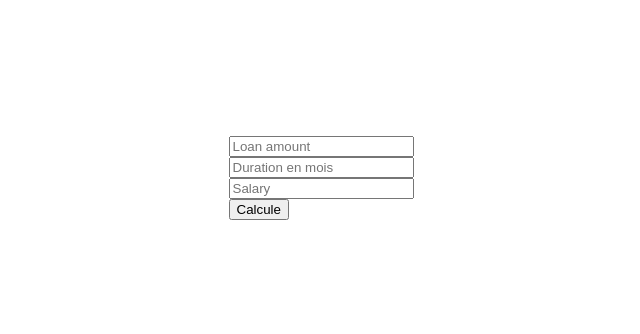
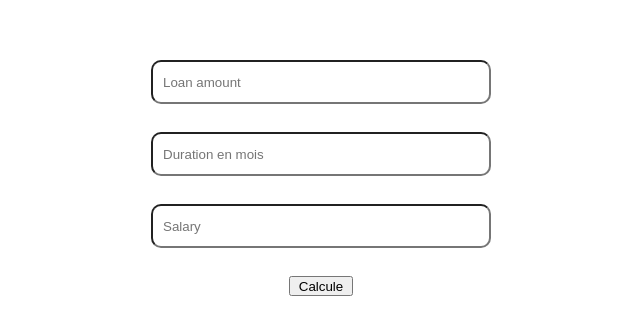
Before and after one commit to Wassim-RF/Mise-en-situation, a plain HTML site: page index.html in a window 1280 px wide. Shown: the part 230-564 px from the top of the page, without its empty margins (319-959 px from the left). Drawn offline with Linux system fonts and the light colour scheme.

Commit message:
Un petit de style

```diff
--- a/index.html
+++ b/index.html
@@ -6,14 +6,14 @@
     <title>Mise en situation</title>
 </head>
 <body style=" height: 100vh; display: flex; justify-content: center; align-items: center;">
-    <div>
-        <input type="number" id="loan_amount" placeholder="Loan amount">
+    <div style="display: flex; flex-direction: column; gap: 5px; width: 50%; justify-content: center; align-items: center;">
+        <input type="number" id="loan_amount" placeholder="Loan amount" style="width: 50%; height: 20px; padding: 10px; border-radius: 10px;">
         <br>
-        <input type="number" id="duration_in_months" placeholder="Duration en mois">
+        <input type="number" id="duration_in_months" placeholder="Duration en mois" style="width: 50%; height: 20px; padding: 10px; border-radius: 10px;">
         <br>
-        <input type="number" id="salary" placeholder="Salary">
+        <input type="number" id="salary" placeholder="Salary" style="width: 50%; height: 20px; padding: 10px; border-radius: 10px;">
         <br>
-        <button id="calcule_button">Calcule</button>
+        <button id="calcule_button" style="width: 10%; height: 20px; ">Calcule</button>
     </div>
     <p></p>
 </body>
```
